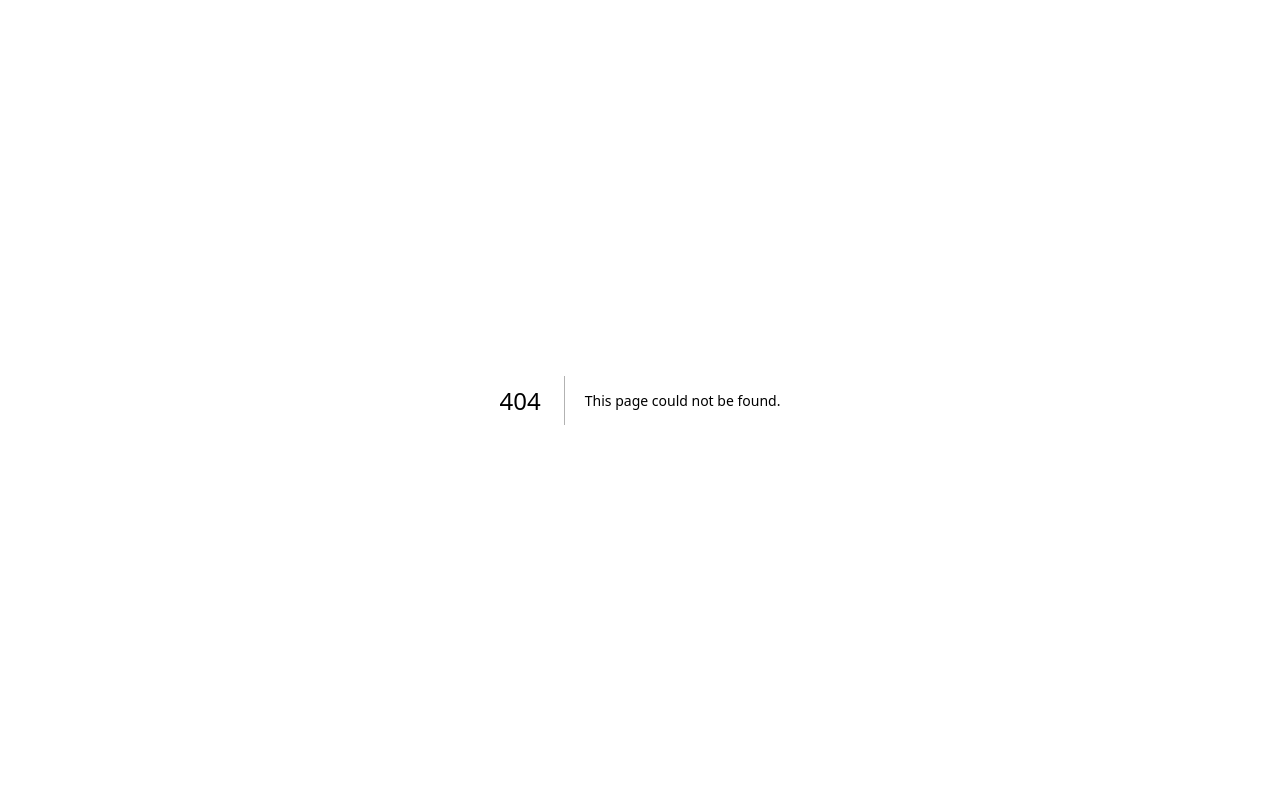
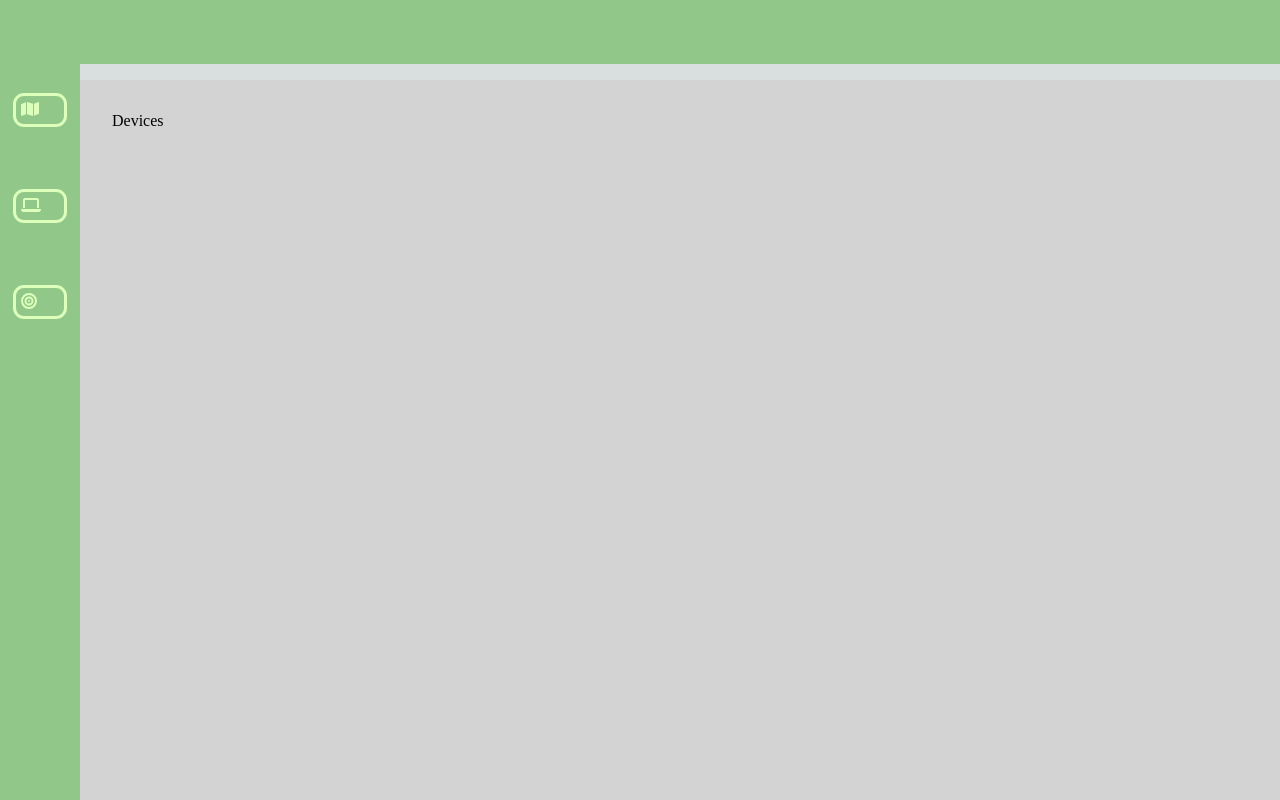
Before and after one commit to mateo-diaza/kilowhat, a Next.js app: page /devices in a window 1280 px wide. Before the commit this address had no page. Built offline with nearby package versions, Linux system fonts and the light colour scheme.

Commit message:
Added: Basic visualization

```diff
--- /dev/null
+++ b/components/layout.tsx
@@ -0,0 +1,50 @@
+import React from 'react';
+import Link from 'next/link';
+import { FontAwesomeIcon } from '@fortawesome/react-fontawesome';
+import { faMap, faBullseye, faLaptop } from '@fortawesome/free-solid-svg-icons'
+
+import styles from '@/styles/Layout.module.css';
+
+interface IProps {
+  children?: JSX.Element
+}
+
+const Layout: React.FC<IProps> = ({ children }) => {
+  return (
+    <div className={styles.layout}>
+      <div className={styles.sidebar}>
+        <Link href="/">
+          <div className={styles.linkButton}>
+            <div className={styles.linkButtonIcon}>
+              <FontAwesomeIcon icon={faMap} />
+            </div>
+          </div>
+        </Link>
+        <Link href="/devices">
+        <div className={styles.linkButton}>
+          <div className={styles.linkButtonIcon}>
+            <FontAwesomeIcon icon={faLaptop} />
+          </div>
+        </div>
+        </Link>
+        <Link href="/targets">
+        <div className={styles.linkButton}>
+          <div className={styles.linkButtonIcon}>
+            <FontAwesomeIcon icon={faBullseye} />
+          </div>
+        </div>
+        </Link>
+      </div>
+      <div className={styles.info}>
+        <div className={styles.topbar}>
+
+        </div>
+        <div className={styles.content}>
+          {children}
+        </div>
+      </div>
+    </div>
+  );
+}
+
+export default Layout;
--- a/package.json
+++ b/package.json
@@ -9,6 +9,9 @@
     "lint": "next lint"
   },
   "dependencies": {
+    "@fortawesome/fontawesome-svg-core": "^6.3.0",
+    "@fortawesome/free-solid-svg-icons": "^6.3.0",
+    "@fortawesome/react-fontawesome": "^0.2.0",
     "@types/node": "18.14.1",
     "@types/react": "18.0.28",
     "@types/react-dom": "18.0.11",
--- a/pages/_app.tsx
+++ b/pages/_app.tsx
@@ -1,6 +1,28 @@
 import '@/styles/globals.css'
 import type { AppProps } from 'next/app'
+import Head from 'next/head';
+import Layout from  '@/components/layout';
+import { Inter } from 'next/font/google';
+import styles from '@/styles/Home.module.css';
+
+const inter = Inter({ subsets: ['latin'] })
+
 
 export default function App({ Component, pageProps }: AppProps) {
-  return <Component {...pageProps} />
+  return (
+    <>
+      <Head>
+        <title>Create Next App</title>
+        <meta name="description" content="Generated by create next app" />
+        <meta name="viewport" content="width=device-width, initial-scale=1" />
+        <link rel="icon" href="/favicon.ico" />
+        <title> KiloWhat </title>
+      </Head>
+      <main className={styles.main}>
+        <Layout>
+          <Component {...pageProps} />
+        </Layout>
+      </main>
+    </>
+  )
 }
--- /dev/null
+++ b/pages/devices/index.tsx
@@ -0,0 +1,7 @@
+import React from 'react';
+
+const Devices: React.FC = () => {
+    return (<> Devices </>)
+}
+
+export default Devices;
--- a/styles/Home.module.css
+++ b/styles/Home.module.css
@@ -1,9 +1,9 @@
+
 .main {
   display: flex;
   flex-direction: column;
   justify-content: space-between;
   align-items: center;
-  padding: 6rem;
   min-height: 100vh;
 }
 
--- /dev/null
+++ b/styles/Layout.module.css
@@ -0,0 +1,53 @@
+.layout {
+    min-width: 100vw;
+    min-height: 100vh;
+    display: flex;
+    flex-direction: row;
+}
+
+.sidebar {
+    width: 5rem;
+    display: flex;
+    flex-direction: column;
+    gap: 1rem;
+    padding-top: 5rem;
+    background-color: var(--primary-color);
+}
+
+.linkButton {
+    width: 100%;
+    height: 5rem;
+    padding: 1rem;
+    transition: background-color 0.3s ease-in;
+    border-radius: 1rem;
+}
+
+.linkButton:hover {
+    background-color: var(--accent-color);
+
+}
+
+.linkButtonIcon {
+    outline: 3px solid var(--seconday-color);
+    padding: 0.3rem;
+    color: var(--seconday-color);
+    border-radius: 0.5rem;
+}
+
+.info {
+    flex: 1;
+    display: flex;
+    flex-direction: column;
+    gap: 1rem;
+}
+
+.topbar {
+    height: 4rem;
+    background-color: var(--primary-color);
+}
+
+.content {
+    flex: 1;
+    padding: 2rem;
+    background-color: lightgrey;
+}
--- a/styles/globals.css
+++ b/styles/globals.css
@@ -5,34 +5,32 @@
         'Roboto Mono', 'Oxygen Mono', 'Ubuntu Monospace', 'Source Code Pro',
         'Fira Mono', 'Droid Sans Mono', 'Courier New', monospace;
 
+
+    --primary-color: #91C788;
+    --seconday-color: #DDFFBC;
+    --accent-color: #52734D;
     --foreground-rgb: 0, 0, 0;
     --background-start-rgb: 214, 219, 220;
     --background-end-rgb: 255, 255, 255;
 
-  --primary-glow: conic-gradient(
-    from 180deg at 50% 50%,
+    --primary-glow: conic-gradient(from 180deg at 50% 50%,
             #16abff33 0deg,
             #0885ff33 55deg,
             #54d6ff33 120deg,
             #0071ff33 160deg,
-    transparent 360deg
-  );
-  --secondary-glow: radial-gradient(
-    rgba(255, 255, 255, 1),
-    rgba(255, 255, 255, 0)
-  );
+            transparent 360deg);
+    --secondary-glow: radial-gradient(rgba(255, 255, 255, 1),
+            rgba(255, 255, 255, 0));
 
     --tile-start-rgb: 239, 245, 249;
     --tile-end-rgb: 228, 232, 233;
-  --tile-border: conic-gradient(
-    #00000080,
+    --tile-border: conic-gradient(#00000080,
             #00000040,
             #00000030,
             #00000020,
             #00000010,
             #00000010,
-    #00000080
-  );
+            #00000080);
 
     --callout-rgb: 238, 240, 241;
     --callout-border-rgb: 172, 175, 176;
@@ -47,24 +45,20 @@
         --background-end-rgb: 0, 0, 0;
 
         --primary-glow: radial-gradient(rgba(1, 65, 255, 0.4), rgba(1, 65, 255, 0));
-    --secondary-glow: linear-gradient(
-      to bottom right,
+        --secondary-glow: linear-gradient(to bottom right,
                 rgba(1, 65, 255, 0),
                 rgba(1, 65, 255, 0),
-      rgba(1, 65, 255, 0.3)
-    );
+                rgba(1, 65, 255, 0.3));
 
         --tile-start-rgb: 2, 13, 46;
         --tile-end-rgb: 2, 5, 19;
-    --tile-border: conic-gradient(
-      #ffffff80,
+        --tile-border: conic-gradient(#ffffff80,
                 #ffffff40,
                 #ffffff30,
                 #ffffff20,
                 #ffffff10,
                 #ffffff10,
-      #ffffff80
-    );
+                #ffffff80);
 
         --callout-rgb: 20, 20, 20;
         --callout-border-rgb: 108, 108, 108;
@@ -87,12 +81,9 @@ body {
 
 body {
     color: rgb(var(--foreground-rgb));
-  background: linear-gradient(
-      to bottom,
+    background: linear-gradient(to bottom,
             transparent,
-      rgb(var(--background-end-rgb))
-    )
-    rgb(var(--background-start-rgb));
+            rgb(var(--background-end-rgb))) rgb(var(--background-start-rgb));
 }
 
 a {
```
Also changed, not shown: pages/index.tsx (+4 -121 lines), pages/map/index.tsx (added, +7 -0 lines), pages/targets/index.tsx (added, +7 -0 lines), .eslintrc.json, 1 other file (tests, documents, lock files or other folders). Lines whose indentation alone changed are shown as unchanged.
